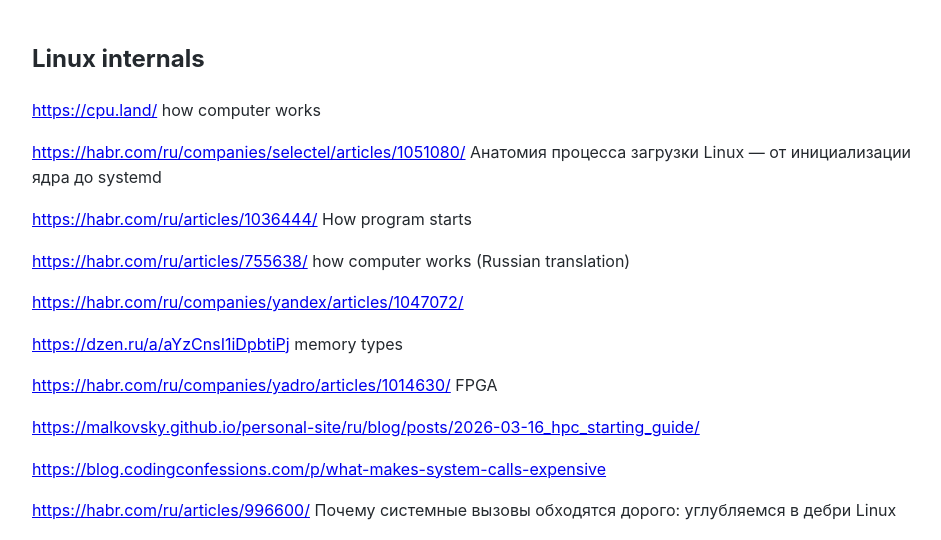
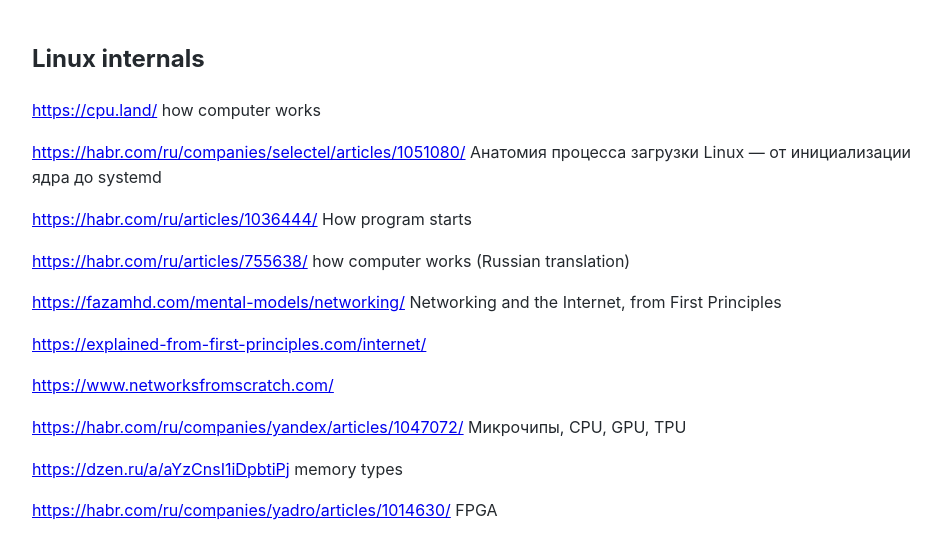
Before and after one commit to Michael-Lubinsky/michael-lubinsky.github.com, a Jekyll site: the page built from linux/linux_internals.md, in a window 1280 px wide. Shown: the top 540 px of the page, without its empty margins (158-1099 px from the left). Built offline with Jekyll 4.4.1, drawn with Linux system fonts in a browser that asks for light colours; our own code applies the rules of GitHub Pages for plain Markdown files; grey boxes are pictures that could not be loaded.

Commit message:
Update linux_internals.md

```diff
--- a/linux/linux_internals.md
+++ b/linux/linux_internals.md
@@ -8,7 +8,17 @@
 
 <https://habr.com/ru/articles/755638/> how computer works (Russian translation)
 
-<https://habr.com/ru/companies/yandex/articles/1047072/>
+<https://fazamhd.com/mental-models/networking/> Networking and the Internet, from First Principles
+
+<https://explained-from-first-principles.com/internet/>
+
+<https://www.networksfromscratch.com/>
+
+
+
+
+
+<https://habr.com/ru/companies/yandex/articles/1047072/> Микрочипы, CPU, GPU, TPU
 
 <https://dzen.ru/a/aYzCnsI1iDpbtiPj> memory types
 
```
